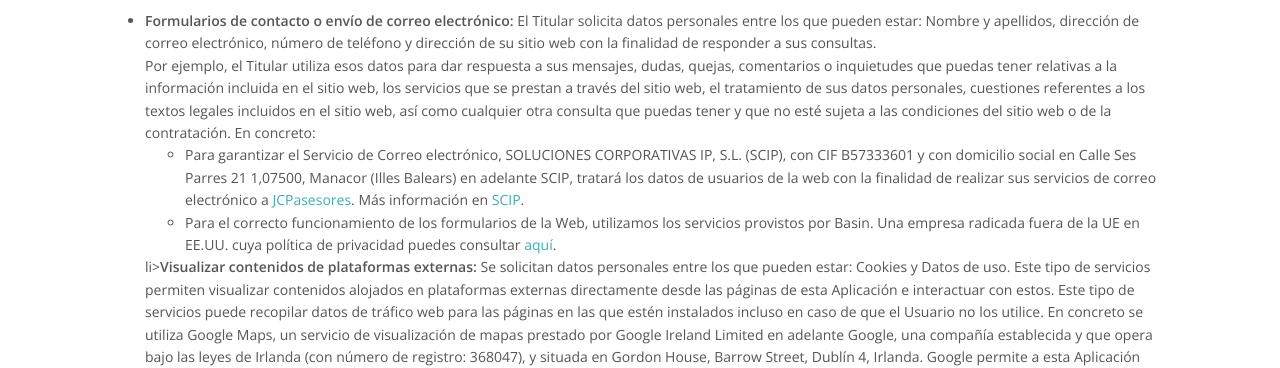
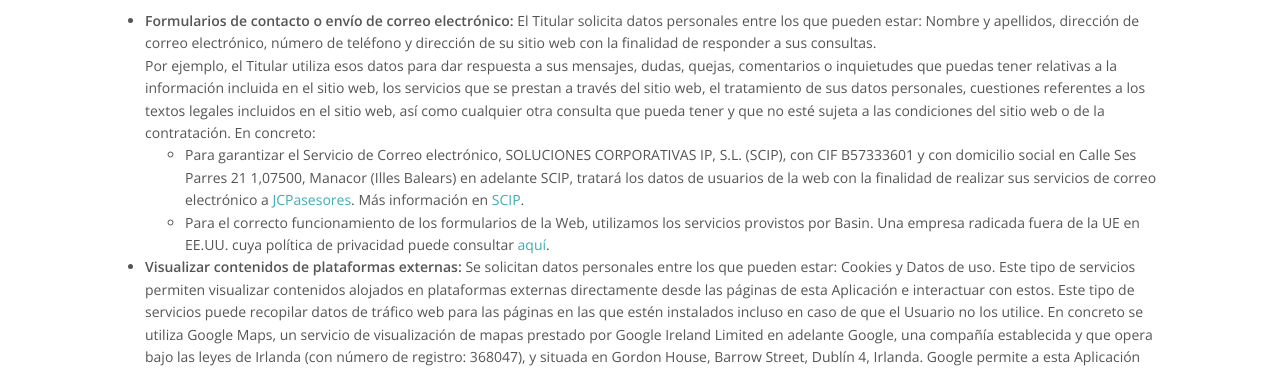
Before and after one commit to MpCity/MpCity.github.io, a Jekyll site: the page built from politica-de-privacidad.html, in a window 1280 px wide and 900 px high, scrolled down 1879 px. Shown: the part 204-572 px from the top of the window. Built offline with Jekyll 4.4.1, drawn with Linux system fonts in a browser that asks for light colours.

Commit message:
Update politica-de-privacidad.html

```diff
--- a/politica-de-privacidad.html
+++ b/politica-de-privacidad.html
@@ -50,12 +50,12 @@
   <p>Cuando se conecta al sitio web para mandar un correo al Titular o usa alguno de los servicios que se ofrecen en esta web, está facilitando informaci&oacute;n de car&aacute;cter personal de la que el responsable es el Titular. Esta informaci&oacute;n puede incluir datos de car&aacute;cter personal como pueden ser su direcci&oacute;n IP, nombre y apellidos, direcci&oacute;n f&iacute;sica, direcci&oacute;n de correo electr&oacute;nico, n&uacute;mero de tel&eacute;fono, y otra informaci&oacute;n. Al facilitar esta informaci&oacute;n, da su consentimiento explícito para que su informaci&oacute;n sea recopilada, utilizada, gestionada y almacenada por JCPasesores , s&oacute;lo como se describe en el <a href="https://jcpasesores.es/aviso-legal">Aviso Legal</a> y en la presente Pol&iacute;tica de Privacidad.</p>
   <p>Los datos personales y la finalidad del tratamiento por parte del Titular o terceros es diferente seg&uacute;n el sistema de captura de informaci&oacute;n:</p>
   <ul>
-  <li><strong>Formularios de contacto o env&iacute;o de correo electr&oacute;nico:</strong>&nbsp;El Titular solicita datos personales entre los que pueden estar: Nombre y apellidos, direcci&oacute;n de correo electr&oacute;nico, n&uacute;mero de tel&eacute;fono y direcci&oacute;n de su sitio web con la finalidad de responder a sus consultas.<br />Por ejemplo, el Titular utiliza esos datos para dar respuesta a sus mensajes, dudas, quejas, comentarios o inquietudes que puedas tener relativas a la informaci&oacute;n incluida en el sitio web, los servicios que se prestan a trav&eacute;s del sitio web, el tratamiento de sus datos personales, cuestiones referentes a los textos legales incluidos en el sitio web, as&iacute; como cualquier otra consulta que puedas tener y que no est&eacute; sujeta a las condiciones del sitio web o de la contrataci&oacute;n. En concreto:</li>
+  <li><strong>Formularios de contacto o env&iacute;o de correo electr&oacute;nico:</strong>&nbsp;El Titular solicita datos personales entre los que pueden estar: Nombre y apellidos, direcci&oacute;n de correo electr&oacute;nico, n&uacute;mero de tel&eacute;fono y direcci&oacute;n de su sitio web con la finalidad de responder a sus consultas.<br />Por ejemplo, el Titular utiliza esos datos para dar respuesta a sus mensajes, dudas, quejas, comentarios o inquietudes que puedas tener relativas a la informaci&oacute;n incluida en el sitio web, los servicios que se prestan a trav&eacute;s del sitio web, el tratamiento de sus datos personales, cuestiones referentes a los textos legales incluidos en el sitio web, as&iacute; como cualquier otra consulta que pueda tener y que no est&eacute; sujeta a las condiciones del sitio web o de la contrataci&oacute;n. En concreto:</li>
   <ul>
     <li>Para garantizar el Servicio de Correo electr&oacute;nico, SOLUCIONES CORPORATIVAS IP, S.L. (SCIP), con CIF B57333601 y con domicilio social en Calle Ses Parres 21 1,07500, Manacor (Illes Balears) en adelante SCIP, tratar&aacute; los datos de usuarios de la web con la finalidad de realizar sus servicios de correo electr&oacute;nico a&nbsp;<a href="https://jcpasesores.es/">JCPasesores</a>. M&aacute;s informaci&oacute;n en&nbsp;<a href="http://www.scip.es/legal/">SCIP</a>.</li>
-    <li>Para el correcto funcionamiento de los formularios de la Web, utilizamos los servicios provistos por Basin. Una empresa radicada fuera de la UE en EE.UU. cuya pol&iacute;tica de privacidad puedes consultar <a href="https://usebasin.com/gdpr">aqu&iacute;</a>.</li>
+    <li>Para el correcto funcionamiento de los formularios de la Web, utilizamos los servicios provistos por Basin. Una empresa radicada fuera de la UE en EE.UU. cuya pol&iacute;tica de privacidad puede consultar <a href="https://usebasin.com/gdpr">aqu&iacute;</a>.</li>
   </ul>
-  li><strong>Visualizar contenidos de plataformas externas:</strong>&nbsp;Se solicitan datos personales entre los que pueden estar: Cookies y Datos de uso. Este tipo de servicios permiten visualizar contenidos alojados en plataformas externas directamente desde las p&aacute;ginas de esta Aplicaci&oacute;n e interactuar con estos. Este tipo de servicios puede recopilar datos de tr&aacute;fico web para las p&aacute;ginas en las que est&eacute;n instalados incluso en caso de que el Usuario no los utilice. En concreto se utiliza Google Maps, un servicio de visualizaci&oacute;n de mapas prestado por Google Ireland Limited en adelante Google, una compa&ntilde;&iacute;a establecida y que opera bajo las leyes de Irlanda (con n&uacute;mero de registro: 368047), y situada en Gordon House, Barrow Street, Dubl&iacute;n 4, Irlanda. Google permite a esta Aplicaci&oacute;n incorporar tales contenidos en las propias p&aacute;ginas.</li>
+  <li><strong>Visualizar contenidos de plataformas externas:</strong>&nbsp;Se solicitan datos personales entre los que pueden estar: Cookies y Datos de uso. Este tipo de servicios permiten visualizar contenidos alojados en plataformas externas directamente desde las p&aacute;ginas de esta Aplicaci&oacute;n e interactuar con estos. Este tipo de servicios puede recopilar datos de tr&aacute;fico web para las p&aacute;ginas en las que est&eacute;n instalados incluso en caso de que el Usuario no los utilice. En concreto se utiliza Google Maps, un servicio de visualizaci&oacute;n de mapas prestado por Google Ireland Limited en adelante Google, una compa&ntilde;&iacute;a establecida y que opera bajo las leyes de Irlanda (con n&uacute;mero de registro: 368047), y situada en Gordon House, Barrow Street, Dubl&iacute;n 4, Irlanda. Google permite a esta Aplicaci&oacute;n incorporar tales contenidos en las propias p&aacute;ginas.</li>
   </ul>
   <p>Existen otras finalidades por las que el Titular trata sus datos personales:</p>
   <ul>
```
